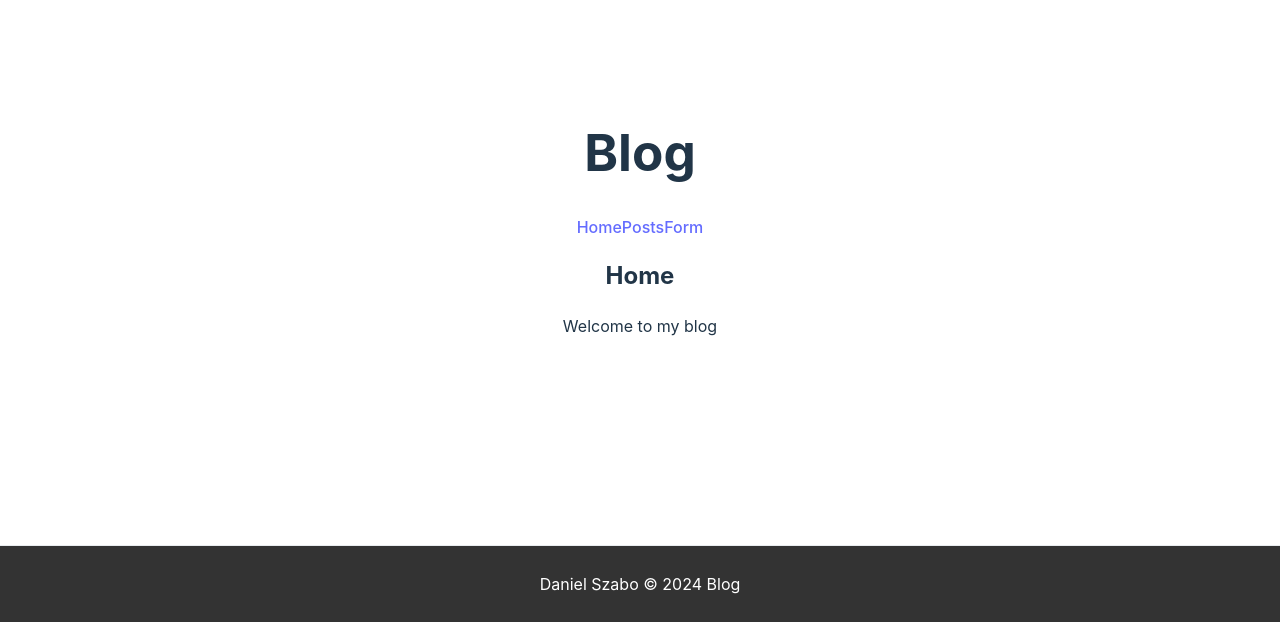
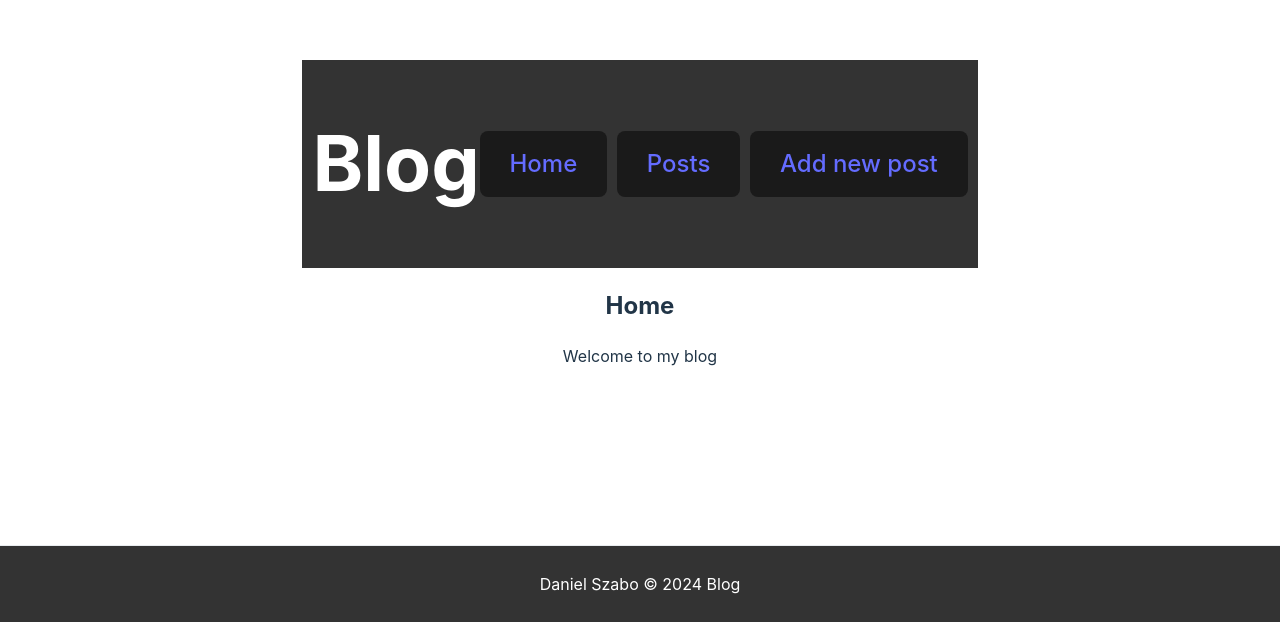
Before and after one commit to d-g-Szabo/react-full-stack-app, a React (Vite) app in the folder client/: page / in a window 1280 px wide. Shown: the part 178-800 px from the top of the page. Built offline with nearby package versions, Linux system fonts and the light colour scheme.

Commit message:
Add Header component with navigation links and CSS styling

```diff
--- /dev/null
+++ b/client/src/components/Header.css
@@ -0,0 +1,36 @@
+header {
+  background-color: #333;
+  color: white;
+  padding: 10px;
+  font-size: 1.5em;
+  font-weight: bold;
+  margin-bottom: 20px;
+  display: flex;
+  align-items: center;
+  justify-content: space-between;
+}
+
+nav {
+  display: flex;
+  align-items: center;
+  gap: 10px;
+}
+
+.button {
+  border-radius: 8px;
+  border: 1px solid transparent;
+  padding: 0.6em 1.2em;
+  font-size: 1em;
+  font-weight: 500;
+  font-family: inherit;
+  background-color: #1a1a1a;
+  cursor: pointer;
+  transition: border-color 0.25s;
+}
+.button:hover {
+  border-color: #646cff;
+}
+.button:focus,
+.button:focus-visible {
+  outline: 4px auto -webkit-focus-ring-color;
+}
--- a/client/src/components/Header.jsx
+++ b/client/src/components/Header.jsx
@@ -1,14 +1,21 @@
 import { Link } from "react-router-dom";
+import "./Header.css";
 export default function Header() {
   return (
     <header>
       <h1>Blog</h1>
       <nav>
-        <Link to="/">Home</Link>
+        <Link to="/">
+          <div className="button">Home</div>
+        </Link>
 
-        <Link to="/posts">Posts</Link>
+        <Link to="/posts">
+          <div className="button">Posts</div>
+        </Link>
 
-        <Link to="/form">Form</Link>
+        <Link to="/form">
+          <div className="button">Add new post</div>
+        </Link>
       </nav>
     </header>
   );
```
